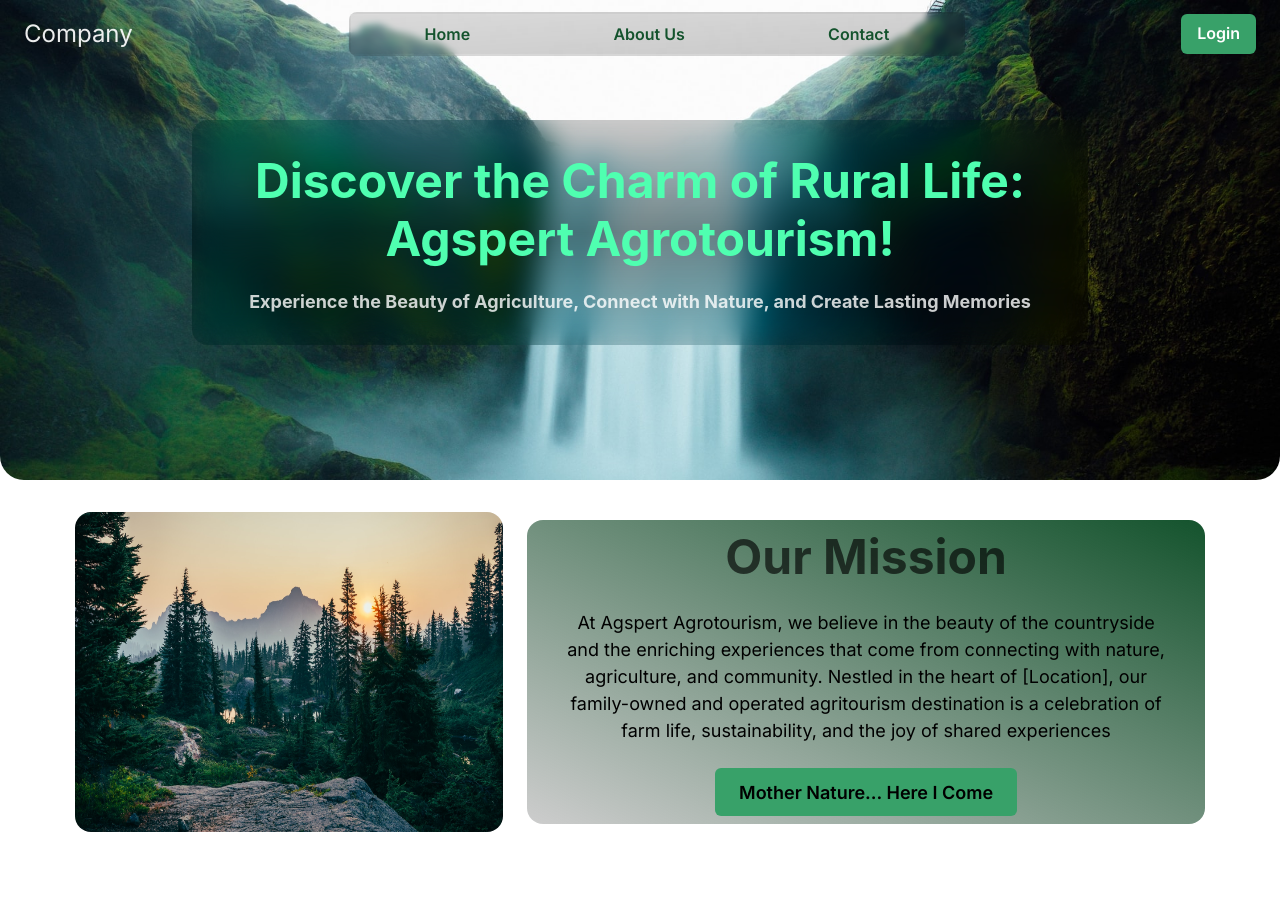
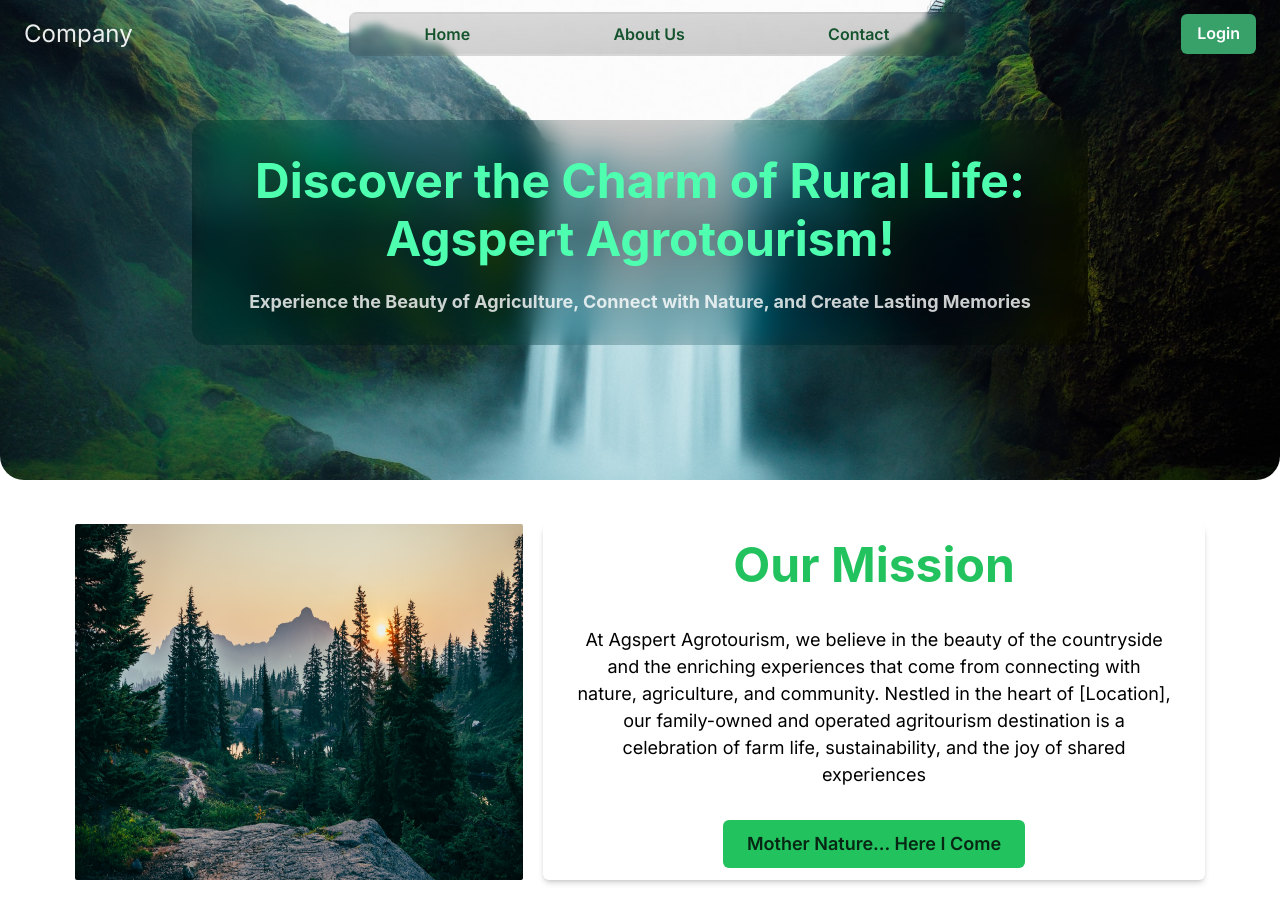
Before and after one commit to TheCharismaticEnigma/agritourism-page, a Next.js app: page / in a window 1280 px wide. Shown: the top 901 px of the page. Built offline with nearby package versions, Linux system fonts and the light colour scheme.

Commit message:
Refactor: Lighten the AboutSection UI

```diff
--- a/app/(MainContent)/AboutSection.tsx
+++ b/app/(MainContent)/AboutSection.tsx
@@ -4,7 +4,7 @@ import scenary from '@/public/image_2.jpg';
 
 const AboutSection = () => {
   return (
-    <Box className="p-3 rounded-t-3xl">
+    <Box className="mt-3 p-3 rounded-t-3xl">
       <Flex
         width={{
           base: '100%',
@@ -16,10 +16,7 @@ const AboutSection = () => {
           sm: 'column',
           md: 'row',
         }}
-        alignItems={{
-          md: 'center',
-        }}
-        gap={6}
+        gap={5}
         height={'100%'}
         mx={'auto'}
       >
@@ -29,8 +26,8 @@ const AboutSection = () => {
             sm: 'none',
             md: 'block',
           }}
-          height={'20rem'}
-          className="rounded-2xl overflow-hidden"
+          alignSelf={'stretch'}
+          className="rounded-sm overflow-hidden "
         >
           <Image
             src={scenary}
@@ -50,21 +47,22 @@ const AboutSectionContent = () => {
     <Flex
       direction={'column'}
       width={'auto'}
-      gap={6}
+      gap={8}
       maxWidth={{
         base: '100%',
         sm: '100%',
-        md: '60%',
+        md: '55%',
+        lg: '60%',
       }}
       justifyContent={'space-between'}
       alignItems={'center'}
-      className="rounded-2xl py-2 border-1 border-transparent bg-gradient-to-tr  from-[#00000032] to-green-900 backdrop-saturate-100 backdrop-blur-sm "
+      className="rounded-md py-3 shadow-md shadow-[#00000025]"
     >
       <Heading
         as={'h3'}
         fontSize={'xxx-large'}
         textAlign={'center'}
-        color={'blackAlpha.700'}
+        color={'#22c35e'}
       >
         Our Mission
       </Heading>
@@ -85,7 +83,7 @@ const AboutSectionContent = () => {
         farm life, sustainability, and the joy of shared experiences
       </Text>
 
-      <Button size={'lg'} colorScheme="green" color={'black'}>
+      <Button size={'lg'} colorScheme="whatsapp" color={'blackAlpha.800'}>
         Mother Nature... Here I Come
       </Button>
     </Flex>
```
